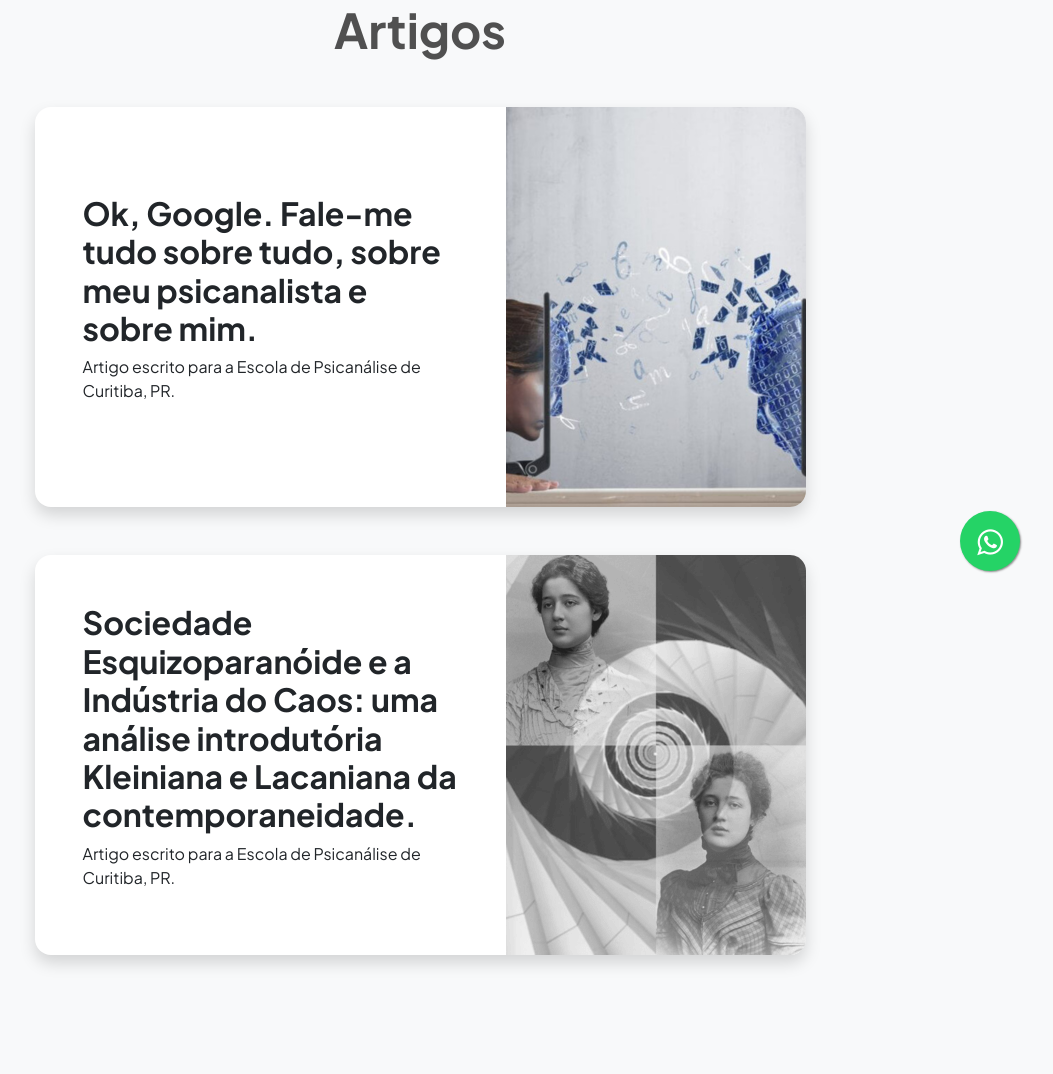
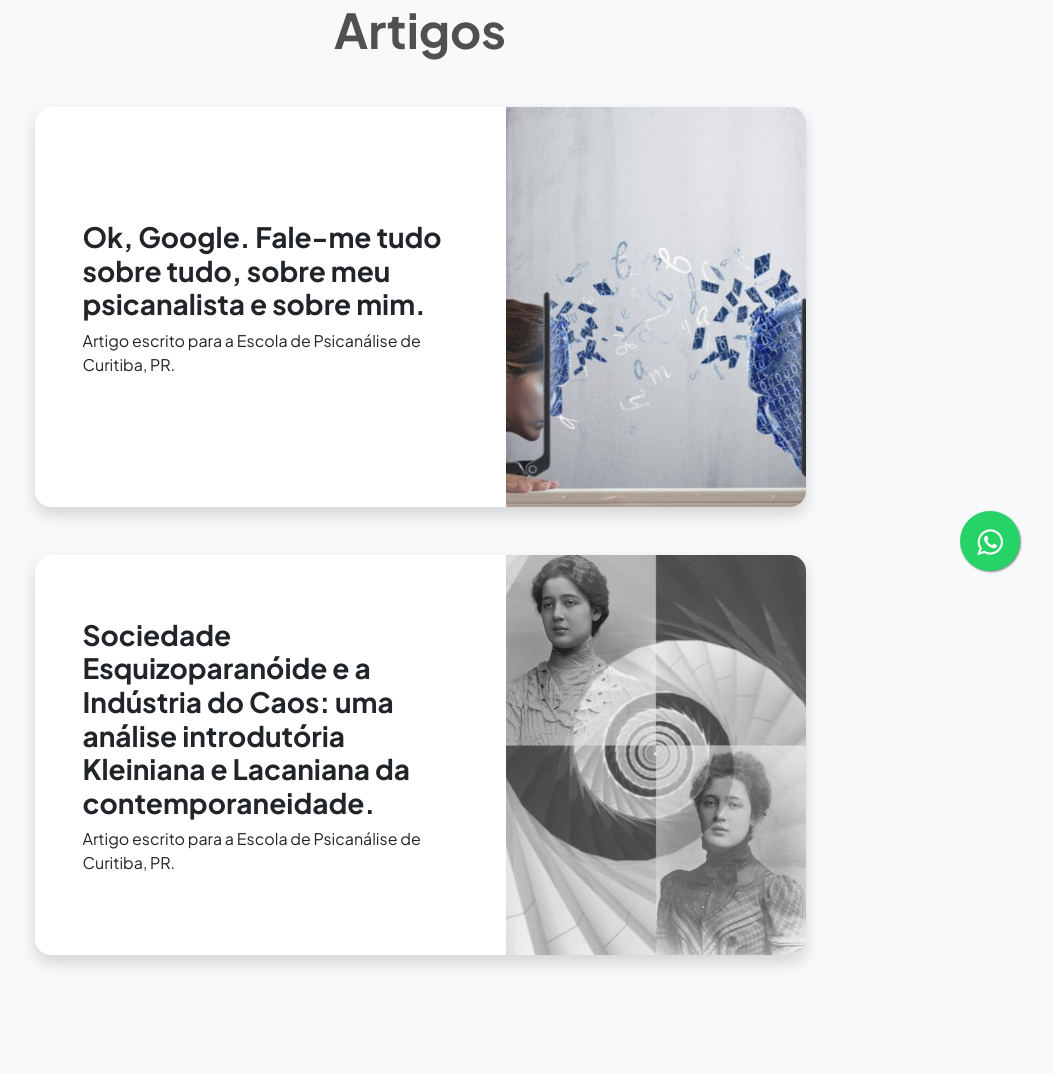
Before and after one commit to emorycardozo/hellen-homepage, a Flask app: page /artigos in a window 1280 px wide. Shown: the part 189-1263 px from the top of the page, without its empty margins (220-1273 px from the left). Run offline with Flask 2, Linux system fonts and the light colour scheme; some libraries are stand-ins or nearby versions.

Commit message:
ajuste titulos de h2 para h3

```diff
--- a/templates/artigos.html
+++ b/templates/artigos.html
@@ -89,8 +89,8 @@
                             <div class="card-body p-0">
                                 <div class="d-flex align-items-center">
                                     <div class="p-5">
-                                        <h2 class="fw-bolder">Ok, Google. Fale-me tudo sobre tudo, sobre meu
-                                            psicanalista e sobre mim.</h2>
+                                        <h3 class="fw-bolder">Ok, Google. Fale-me tudo sobre tudo, sobre meu
+                                            psicanalista e sobre mim.</h3>
                                         <p>Artigo escrito para a Escola de Psicanálise de Curitiba, PR.</p>
                                     </div>
                                     <img class="img-fluid"
@@ -105,8 +105,8 @@
                             <div class="card-body p-0">
                                 <div class="d-flex align-items-center">
                                     <div class="p-5">
-                                        <h2 class="fw-bolder">Sociedade Esquizoparanóide e a Indústria do Caos:
-                                            uma análise introdutória Kleiniana e Lacaniana da contemporaneidade.</h2>
+                                        <h3 class="fw-bolder">Sociedade Esquizoparanóide e a Indústria do Caos:
+                                            uma análise introdutória Kleiniana e Lacaniana da contemporaneidade.</h3>
                                         <p>Artigo escrito para a Escola de Psicanálise de Curitiba, PR.</p>
                                     </div>
                                     <img class="img-fluid" src="static/assets/sociedade-esquizoparanoide.png"
--- a/templates/projects.html
+++ b/templates/projects.html
@@ -88,7 +88,7 @@
                             <div class="card-body p-0">
                                 <div class="d-flex align-items-center">
                                     <div class="p-5">
-                                        <h2 class="fw-bolder">Inteligência Emocional</h2>
+                                        <h3 class="fw-bolder">Inteligência Emocional</h3>
                                         <p>Curso ministrado dentro do curso de formação para novos policiais municipais
                                             em Ananindeua-PA Janeiro-2023</p>
                                     </div>
```
